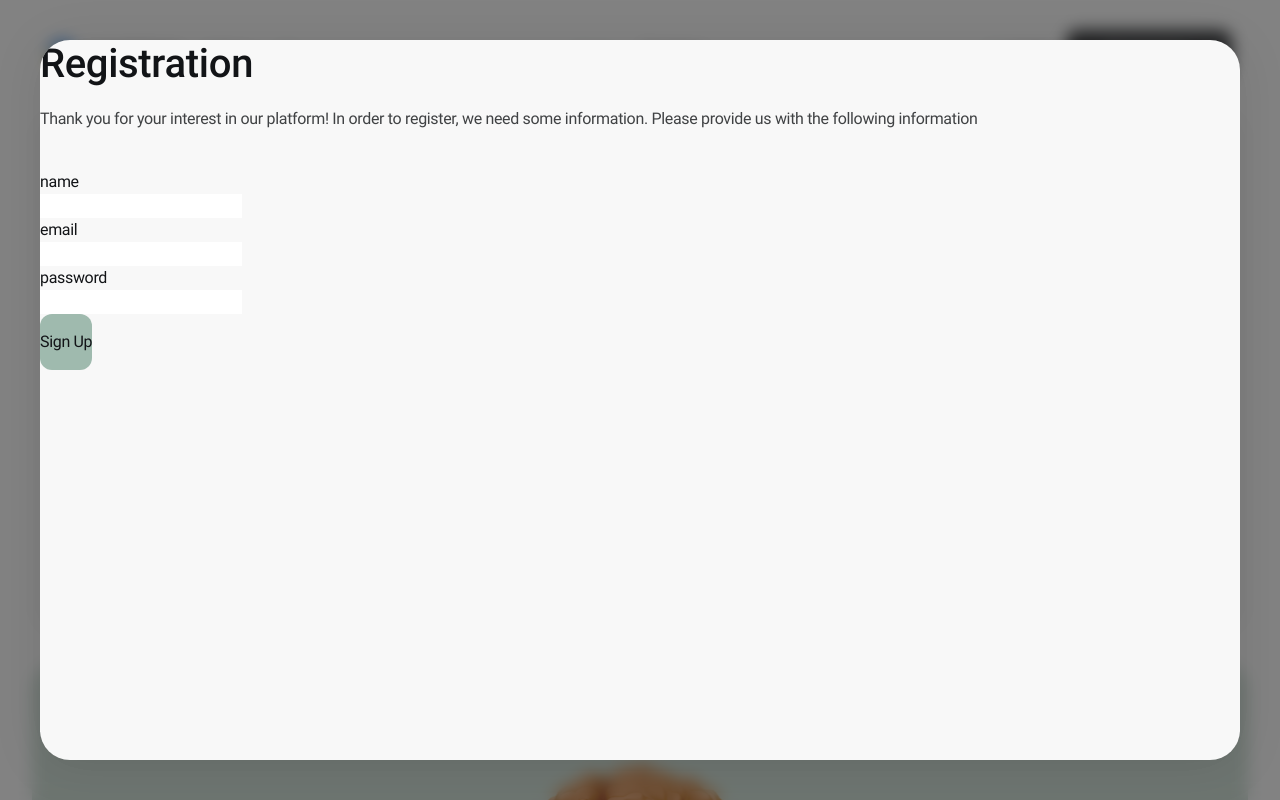
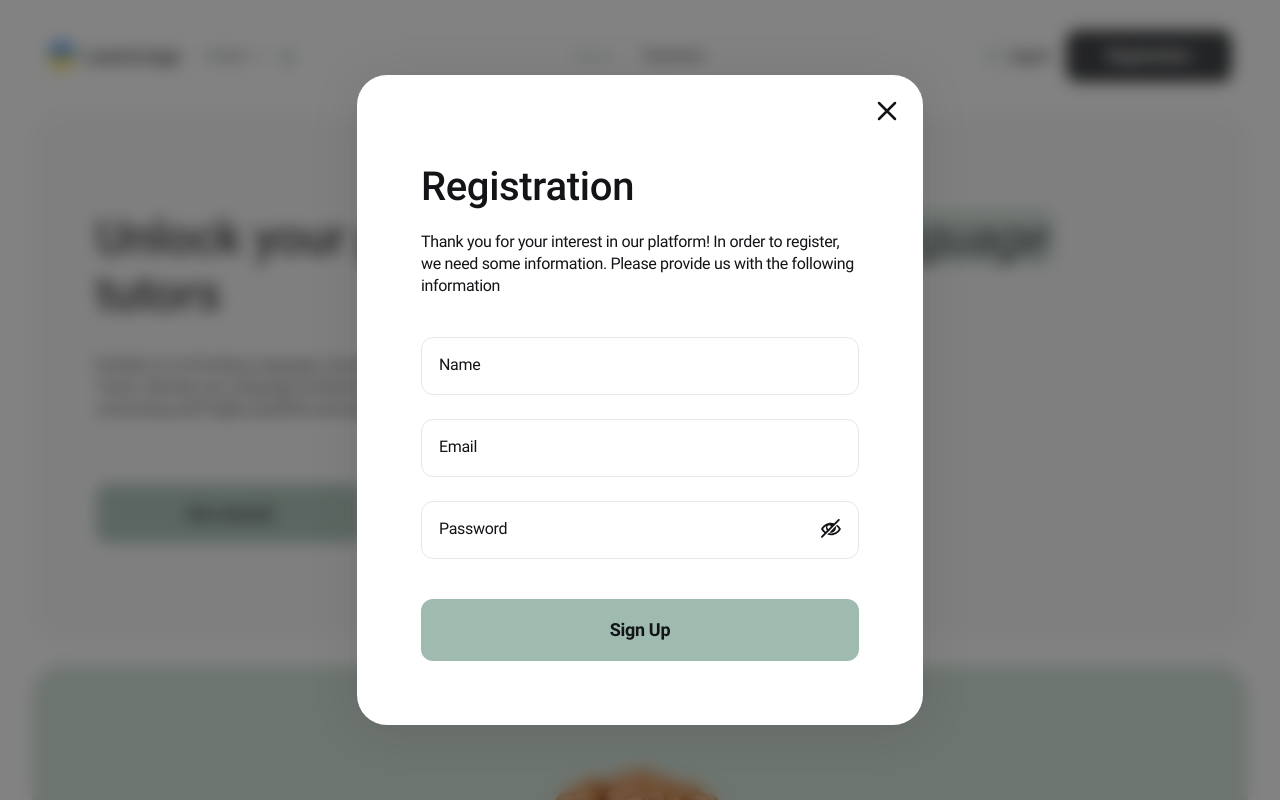
Before and after one commit to anastasiia-riabokon/LearnLingo, a React (Vite) app: page / in a window 1280 px wide. Both pictures are taken after a click on the button "Registration". Shown: the top 800 px of the page. Built offline with nearby package versions, Linux system fonts and the light colour scheme; no server answers.

Commit message:
styles: sign in, sign up, responsive

```diff
--- a/src/components/Custom/CustomButton.jsx
+++ b/src/components/Custom/CustomButton.jsx
@@ -13,8 +13,8 @@ const CustomButton = ({to, properties, type, children, onClick}) => {
           type={type}
           className={
             properties
-              ? `${properties} py-4 rounded-xl`
-              : `bg-[var(--color)] hover:bg-[var(--hover-color)] py-4 rounded-xl`
+              ? `${properties} py-[14px] min-[768px]:py-[16px] rounded-xl`
+              : `bg-[var(--color)] hover:bg-[var(--hover-color)] py-[14px] min-[768px]:py-[16px] rounded-xl w-full`
           }
         >
           {children}
--- a/src/components/Custom/CustomModal.jsx
+++ b/src/components/Custom/CustomModal.jsx
@@ -1,18 +1,20 @@
 import Modal from "react-modal";
-import {useSelector} from "react-redux";
-import {selectorTheme} from "../../redux/theme/selectors";
+import Icon from "../Icon/Icon";
 
 Modal.setAppElement("#root");
 
 const CustomModal = ({children, isOpen, onClose}) => {
-  const theme = useSelector(selectorTheme);
   const customStyles = {
     content: {
       boxShadow: "0 4px 50px 0 rgba(0, 0, 0, 0.1)",
       borderRadius: "30px",
       border: "none",
       padding: "0",
-      backgroundColor: theme === "dark" ? "var(--main)" : "var(--cold-white)",
+      margin: "auto",
+      backgroundColor: "var(--modal-color)",
+      width: "fit-content",
+      height: "fit-content",
+      overflow: "auto",
     },
     overlay: {
       backgroundColor: "rgba(47, 47, 47, 0.6)",
@@ -28,7 +30,18 @@ const CustomModal = ({children, isOpen, onClose}) => {
       shouldCloseOnOverlayClick={true}
       shouldCloseOnEsc={true}
     >
-      {children}
+      <div className="p-[32px] min-[768px]:p-[64px]">
+        <button onClick={onClose}>
+          <Icon
+            name={"x"}
+            w={32}
+            h={32}
+            stroke={"var(--icon-color)"}
+            className="absolute top-[10px] right-[10px] min-[768px]:top-[20px] min-[768px]:right-[20px]"
+          />
+        </button>
+        <div>{children}</div>
+      </div>
     </Modal>
   );
 };
--- a/src/components/Forms/FieldAuth.jsx
+++ b/src/components/Forms/FieldAuth.jsx
@@ -1,8 +1,15 @@
+import FieldPassword from "./FieldPassword";
+
 const FieldAuth = ({type, label, register}) => {
+  if (type === "password") return <FieldPassword label={label} register={register} />;
   return (
-    <label>
-      <p>{label}</p>
-      <input type={type} {...register} />
+    <label className="group_label">
+      <p className="label">{label}</p>
+      <input
+        type={type}
+        {...register}
+        className="pl-[64px] min-[768px]:pl-[76px] pr-[18px] field"
+      />
     </label>
   );
 };
--- /dev/null
+++ b/src/components/Forms/FieldPassword.jsx
@@ -0,0 +1,37 @@
+import {useState} from "react";
+import Icon from "../Icon/Icon";
+
+const FieldPassword = ({label, register}) => {
+  const [isShowPassword, setIsShowPassword] = useState(false);
+
+  const toggleShowPassword = (e) => {
+    e.preventDefault();
+    setIsShowPassword((prev) => !prev);
+  };
+
+  return (
+    <label>
+      <span className="group_label">
+        <p className="label">{label}</p>
+        <input
+          type={isShowPassword ? "text" : "password"}
+          {...register}
+          className="field pl-[88px] min-[768px]:pl-[108px] pr-[42px]"
+        />
+        <button
+          type="button"
+          onClick={toggleShowPassword}
+          className="absolute centering-axisY right-[18px]"
+        >
+          <Icon
+            name={isShowPassword ? "eye" : "eye-blocked"}
+            w={20}
+            h={20}
+            fill={"var(--icon-color)"}
+          />
+        </button>
+      </span>
+    </label>
+  );
+};
+export default FieldPassword;
--- a/src/components/Forms/FormAuth.jsx
+++ b/src/components/Forms/FormAuth.jsx
@@ -3,18 +3,28 @@ import FieldAuth from "./FieldAuth";
 
 const FormAuth = ({fields, title, btnText, textInfo, onSubmit, errors}) => {
   return (
-    <form onSubmit={onSubmit}>
-      <h2 className="text-[40px] font-medium leading-[1.2] mb-[20px]">{title}</h2>
-      <p className="text-[rgba(18,20,23,0.8)] leading-[1.375] mb-[40px]">{textInfo}</p>
-      <ul>
+    <form onSubmit={onSubmit} className="max-w-[438px]">
+      <h2 className="text-[32px] min-[768px]:text-[40px] font-medium leading-[1.2] mb-[20px]">
+        {title}
+      </h2>
+      <p className="text-[var(--text-form))] leading-[1.375] mb-[40px]">{textInfo}</p>
+      <ul className="flex flex-col gap-[24px] mb-[40px]">
         {fields.map((field, i) => (
           <li key={i + Math.random()}>
             <FieldAuth type={field.type} label={field.label} register={field.register} />
-            {errors[field.register.name] && <p>{errors[field.register.name].message}</p>}
+            {errors[field.register.name] && (
+              <p className="absolute text-red-700 text-[14px] px-[18px]">
+                {errors[field.register.name].message}
+              </p>
+            )}
           </li>
         ))}
       </ul>
-      <CustomButton>{btnText}</CustomButton>
+      <CustomButton type={"submit"}>
+        <p className="text-[--text-btn] leading-[1.67] font-bold min-[768px]:text-[18px]">
+          {btnText}
+        </p>
+      </CustomButton>
     </form>
   );
 };
--- a/src/components/Forms/SignInForm.jsx
+++ b/src/components/Forms/SignInForm.jsx
@@ -36,8 +36,8 @@ const SignInForm = ({onClose}) => {
         }
         btnText={"Log In"}
         fields={[
-          {label: "email", type: "text", register: register("email")},
-          {label: "password", type: "password", register: register("password")},
+          {label: "Email", type: "text", register: register("email")},
+          {label: "Password", type: "password", register: register("password")},
         ]}
       />
     </div>
--- a/src/components/Forms/SignUpForm.jsx
+++ b/src/components/Forms/SignUpForm.jsx
@@ -34,9 +34,9 @@ const SignUpForm = ({onClose}) => {
       }
       btnText={"Sign Up"}
       fields={[
-        {label: "name", type: "text", register: register("name")},
-        {label: "email", type: "text", register: register("email")},
-        {label: "password", type: "password", register: register("password")},
+        {label: "Name", type: "text", register: register("name")},
+        {label: "Email", type: "text", register: register("email")},
+        {label: "Password", type: "password", register: register("password")},
       ]}
     />
   );
--- a/src/index.css
+++ b/src/index.css
@@ -49,6 +49,14 @@
   --cold-white: #f8f8f8;
   --gray: #8a8a89;
   --light-gray: #12141733;
+
+  --border: rgba(18, 20, 23, 0.1);
+  --hover-border: #8a8a89;
+
+  --text-form: rgba(18, 20, 23, 0.8);
+  --text-btn: var(--main);
+  --icon-color: var(--main);
+  --modal-color: var(--white);
 }
 
 body {
@@ -96,14 +104,16 @@ body {
 .dark-theme {
   color: var(--white);
   background-color: var(--main);
-}
-
-.ReactModal__Body--open {
-  overflow: hidden;
+  --border: rgba(221, 209, 199, 0.1);
+  --hover-border: var(--cold-white);
+  --text-form: var(--cold-white);
+  --icon-color: var(--white);
+  --modal-color: var(--main);
 }
 
 a,
-button {
+button,
+input {
   transition: all 350ms ease-in-out;
 }
 
@@ -115,6 +125,10 @@ button {
   @apply absolute left-1/2 top-1/2 -translate-x-1/2 -translate-y-1/2;
 }
 
+.centering-axisY {
+  @apply absolute top-1/2 -translate-y-1/2;
+}
+
 .centering-axisX {
   @apply absolute left-1/2 -translate-x-1/2;
 }
@@ -122,3 +136,46 @@ button {
 .custom_dashed {
   border: 1.5px dashed var(--color);
 }
+
+.group_label {
+  @apply relative;
+}
+
+.label {
+  line-height: 1.375;
+  @apply absolute centering-axisY left-[18px] text-[14px];
+
+  @media only screen and (min-width: 768px) {
+    font-size: 16px;
+  }
+}
+
+.field {
+  border: 1px solid var(--border);
+  @apply w-full rounded-[12px] py-[16px] text-[14px];
+
+  &:hover,
+  &:focus {
+    border: 1px solid var(--hover-border);
+  }
+
+  @media only screen and (min-width: 768px) {
+    font-size: 16px;
+  }
+}
+
+.ReactModal__Body--open {
+  overflow: hidden;
+}
+
+input {
+  outline: none;
+  background-color: transparent;
+}
+
+input:-webkit-autofill,
+input:-webkit-autofill:hover,
+input:-webkit-autofill:focus,
+input:-webkit-autofill:active {
+  -webkit-background-clip: text;
+}
```
